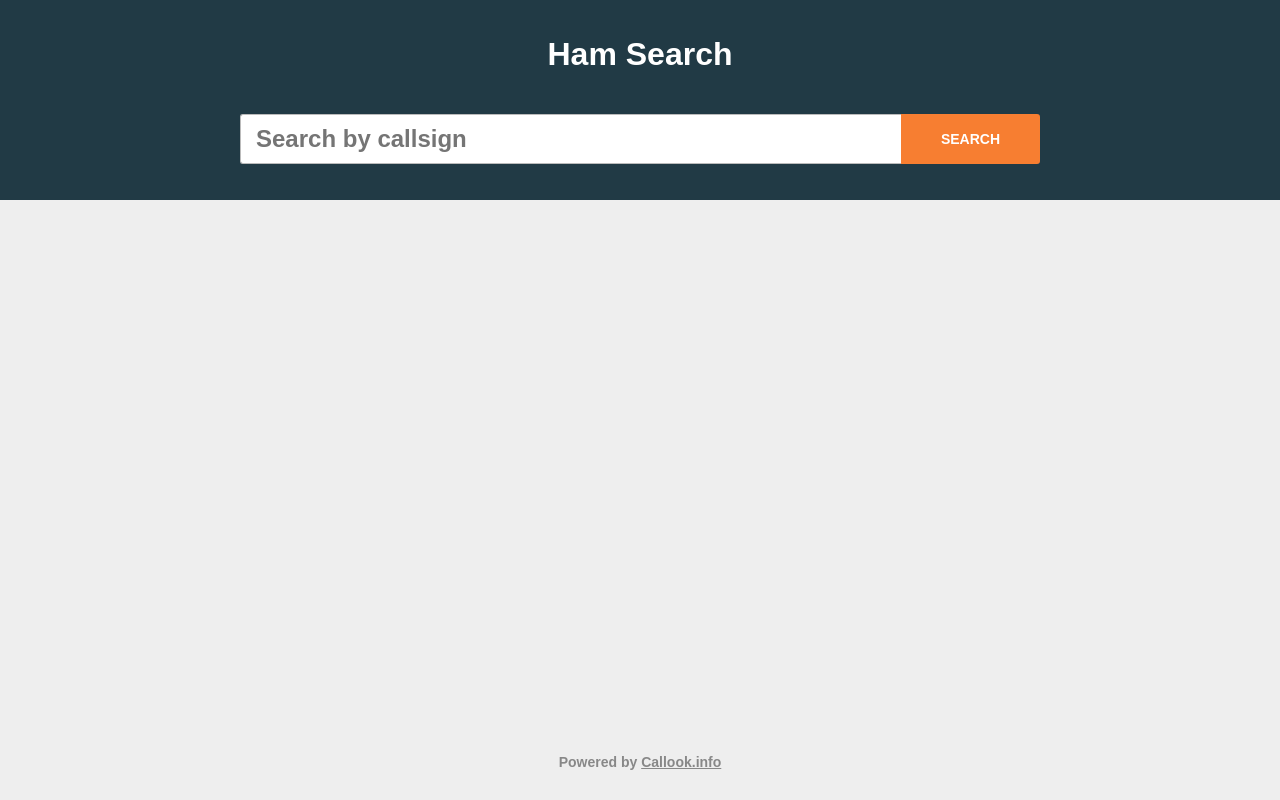
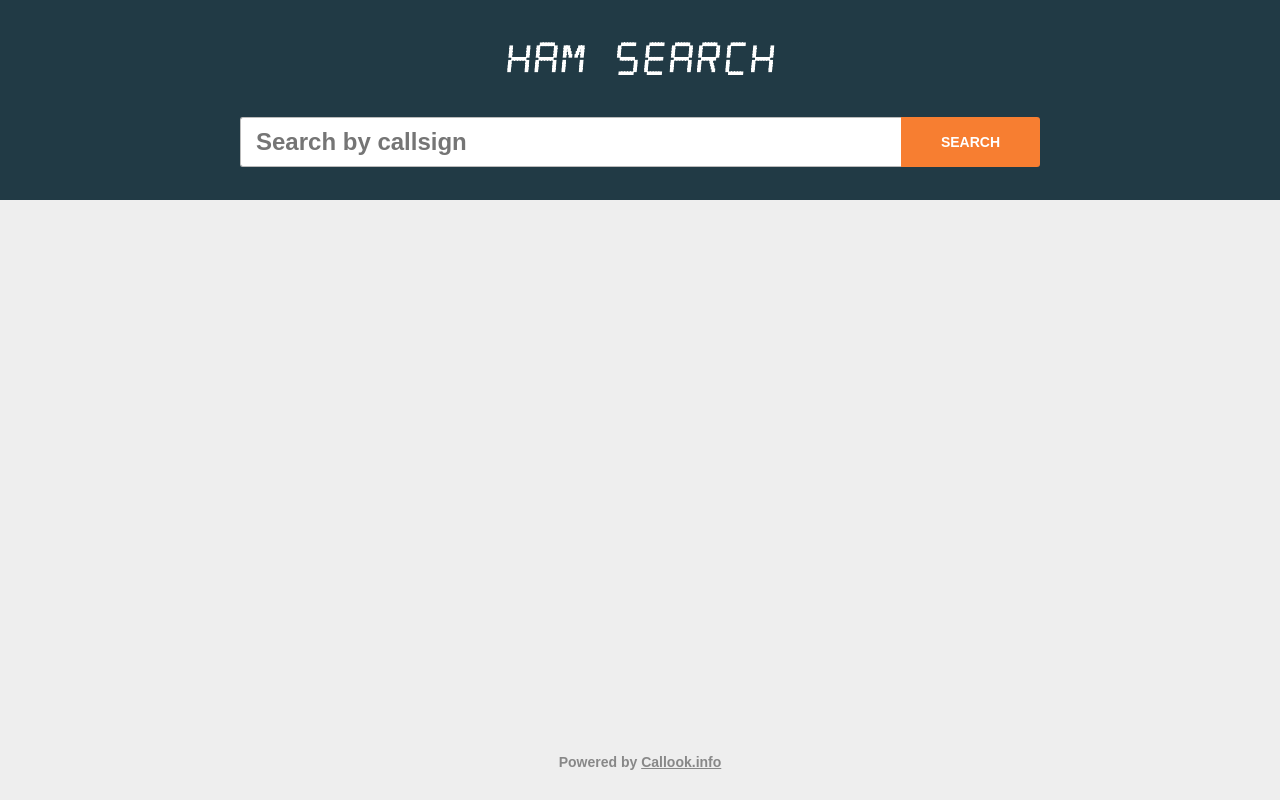
Before and after one commit to KendallWhitman/ham-search, a React (Create React App) app: page / in a window 1280 px wide. Built offline with nearby package versions, Linux system fonts and the light colour scheme.

Commit message:
master: update font

```diff
--- a/src/components/Header/styles.scss
+++ b/src/components/Header/styles.scss
@@ -14,12 +14,13 @@
 
 .logo {
   color: #fff;
-  font-family: sans-serif;
+  font-family: digital, sans-serif;
   font-size: 32px;
   font-weight: 600;
   text-align: center;
 
   @include tablet {
+    font-size: 40px;
     margin: 0;
     text-align: initial;
   }
```
